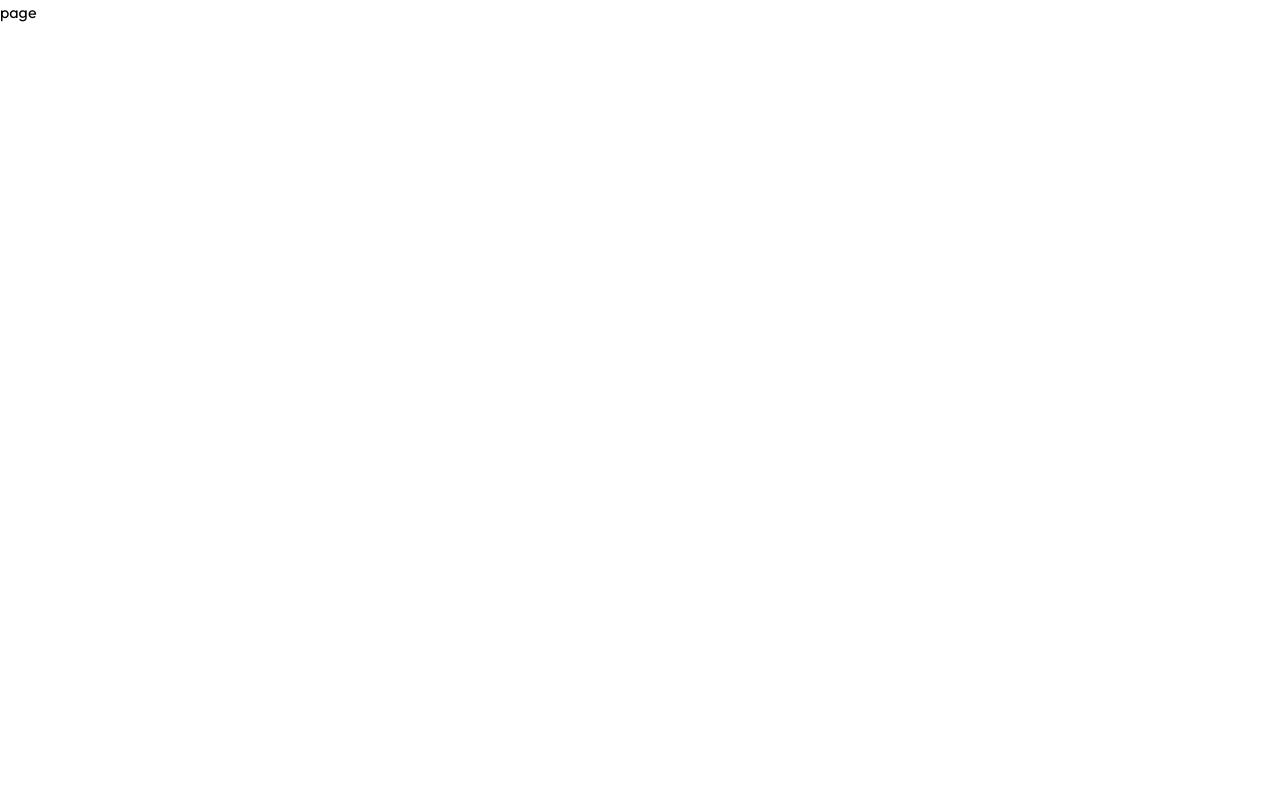
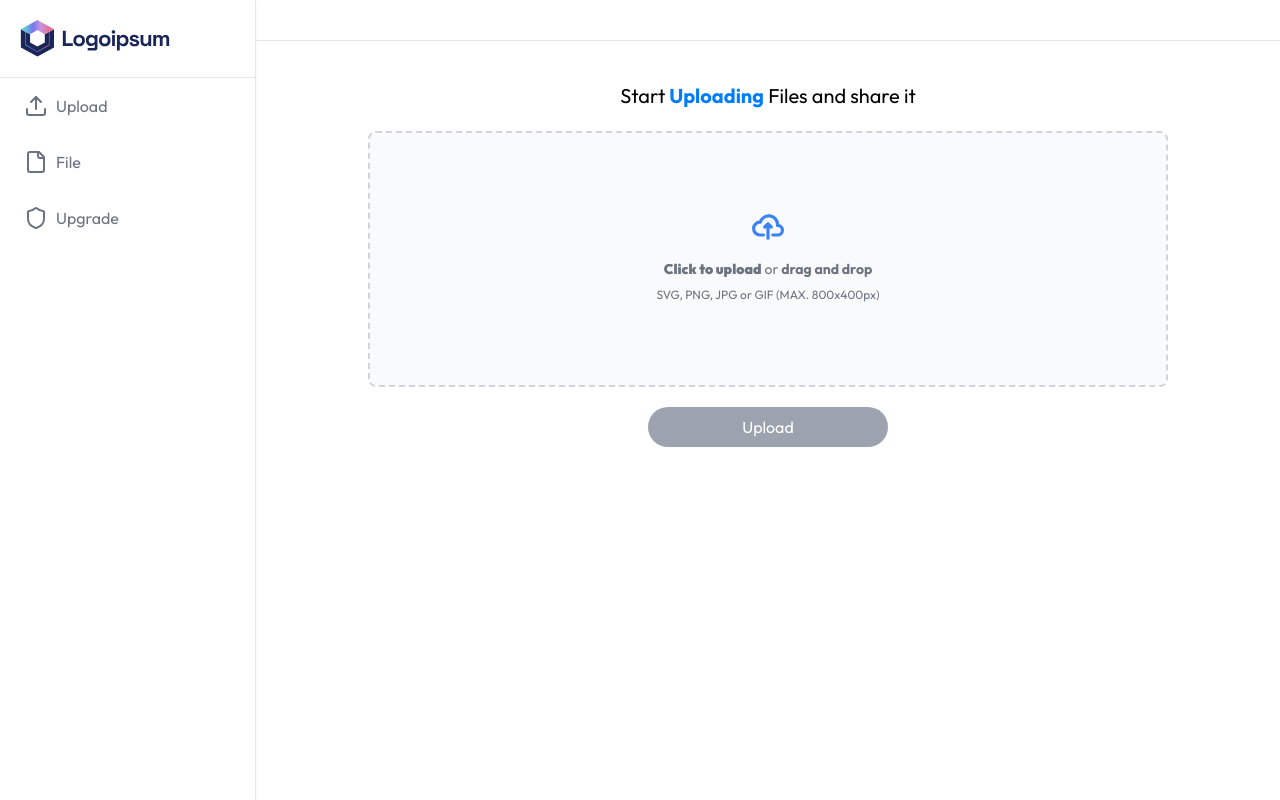
Before and after one commit to Engineerbabu777/file-sharing-web-nextJS, a Next.js app: page /upload in a window 1280 px wide. Built offline with nearby package versions, Linux system fonts and the light colour scheme.

Commit message:
'commit-4'

```diff
--- /dev/null
+++ b/app/(dashboard)/(routes)/upload/_components/UploadForm.tsx
@@ -0,0 +1,72 @@
+'use client'
+
+import React, { useState } from 'react'
+
+type Props = {}
+
+export default function UploadForm ({}: Props) {
+  const [file, setFile] = useState<any>(null)
+
+  const handleEvent = () => {
+    if (file) return;
+
+    if(file && file.size>2000000){
+      alert('File size is too big')
+        return;
+    }
+
+    setFile(file);
+  }
+
+  return (
+    <div className='mx-auto w-full flex justify-center flex-col items-center'>
+      <div className='flex items-center justify-center w-full'>
+        <label
+          htmlFor='dropzone-file'
+          className='flex flex-col items-center justify-center w-full h-64 border-2 border-gray-300 border-dashed rounded-lg cursor-pointer bg-gray-50 dark:hover:bg-bray-800 dark:bg-gray-700 hover:bg-gray-100 dark:border-gray-600 dark:hover:border-gray-500 dark:hover:bg-gray-600'
+        >
+          <div className='flex flex-col items-center justify-center pt-5 pb-6'>
+            <svg
+              className='w-8 h-8 mb-4 text-blue-500 dark:text-blue-400'
+              aria-hidden='true'
+              xmlns='http://www.w3.org/2000/svg'
+              fill='none'
+              viewBox='0 0 20 16'
+            >
+              <path
+                stroke='currentColor'
+                stroke-linecap='round'
+                stroke-linejoin='round'
+                stroke-width='2'
+                d='M13 13h3a3 3 0 0 0 0-6h-.025A5.56 5.56 0 0 0 16 6.5 5.5 5.5 0 0 0 5.207 5.021C5.137 5.017 5.071 5 5 5a4 4 0 0 0 0 8h2.167M10 15V6m0 0L8 8m2-2 2 2'
+              />
+            </svg>
+            <p className='mb-2 text-sm text-gray-500 dark:text-gray-400'>
+              <span className='font-semibold'>
+                <strong>Click to upload</strong>
+              </span>{' '}
+              or <strong>drag and drop</strong>
+            </p>
+            <p className='text-xs text-gray-500 dark:text-gray-400'>
+              SVG, PNG, JPG or GIF (MAX. 800x400px)
+            </p>
+          </div>
+          <input
+            onChange={e =>
+                setFile(e?.target?.files)}
+            id='dropzone-file'
+            type='file'
+            className='hidden'
+          />
+        </label>
+      </div>
+
+      <button onClick={handleEvent}
+        disabled={!file}
+        className='p-2 bg-primary text-white w-[30%] rounded-full mt-5 disabled:bg-gray-400 '
+      >
+        Upload
+      </button>
+    </div>
+  )
+}
--- a/app/(dashboard)/(routes)/upload/page.tsx
+++ b/app/(dashboard)/(routes)/upload/page.tsx
@@ -1,11 +1,18 @@
 import React from 'react'
+import UploadForm from './_components/UploadForm'
 
 type Props = {}
 
-function page({}: Props) {
+function page ({}: Props) {
   return (
-    <div>page</div>
+    <div className='p-5 px-8 md:px-28'>
+      <h2 className='text-[20px] text-center m-5 '>
+        Start
+        <strong className='text-primary'> Uploading</strong> Files and share it
+      </h2>
+      <UploadForm />
+    </div>
   )
 }
 
-export default page;
+export default page
--- /dev/null
+++ b/app/(dashboard)/_components/Header.tsx
@@ -0,0 +1,22 @@
+// 'use client'
+
+import { AlignJustify } from 'lucide-react'
+import { UserButton } from '@clerk/nextjs'
+import Image from 'next/image';
+
+export default function TopHeader ({}) {
+  return (
+    <>
+      <div className='flex p-5 border-b items-center first-letter:justify-between md:justify-end'>
+        <AlignJustify className='md:hidden' />
+        <Image
+          className='md:hidden'
+          src={'/logo.svg'}
+          width={150}
+          height={100}
+        />
+        <UserButton />
+      </div>
+    </>
+  )
+}
--- /dev/null
+++ b/app/(dashboard)/_components/SideNav.tsx
@@ -0,0 +1,38 @@
+'use client'
+
+import { Upload, File, Shield } from 'lucide-react'
+import Image from 'next/image'
+import { useState } from 'react'
+
+export default function SideNav ({}) {
+  const [activeIndex, setActiveIndex] = useState(0)
+  const menuList = [
+    { id: 1, name: 'Upload', icon: Upload, path: '/upload' },
+    { id: 1, name: 'File', icon: File, path: '/files' },
+    { id: 1, name: 'Upgrade', icon: Shield, path: '/upgrade' }
+  ]
+
+  return (
+    <>
+      <div className="shadow-sm border-r h-full">
+        <div className='p-5 border-b '>
+          <Image src={'/logo.svg'} width={150} height={100} />
+        </div>
+
+        <div className='flex flex-col float-left w-full '>
+          {menuList.map((item, index) => (
+            <>
+              <button
+                onClick={() => setActiveIndex(index)}
+                className={`${activeIndex === index && "text-blue-700"} flex gap-2 p-4 px-6 hover:bg-gray-100 w-full text-gray-500`}
+              >
+                <item.icon />
+                <h2>{item.name}</h2>
+              </button>
+            </>
+          ))}
+        </div>
+      </div>
+    </>
+  )
+}
--- a/app/(dashboard)/layout.tsx
+++ b/app/(dashboard)/layout.tsx
@@ -1,12 +1,20 @@
-import React from "react";
+'use client'
 
+import React from 'react'
+import SideNav from './_components/SideNav'
+import TopHeader from './_components/Header'
 
+export default function layout ({ children }: { children: React.ReactNode }) {
+  return (
+    <>
+      <div className='hidden md:flex flex-col h-full md:w-64 fixed inset-0 inset-y-0 z-50'>
+        <SideNav />
+      </div>
+      <div className='md:ml-64'>
+        <TopHeader />
 
-export default function layout({children}:{children:React.ReactNode}) {
-
-
-
-    return(<>
-    {children}
-    </>)
+        {children}
+      </div>
+    </>
+  )
 }
--- a/package.json
+++ b/package.json
@@ -10,6 +10,7 @@
   },
   "dependencies": {
     "@clerk/nextjs": "^4.27.1",
+    "lucide-react": "^0.294.0",
     "next": "14.0.4",
     "react": "^18",
     "react-dom": "^18"
```
Also changed, not shown: 1 other file (tests, documents, lock files or other folders).
